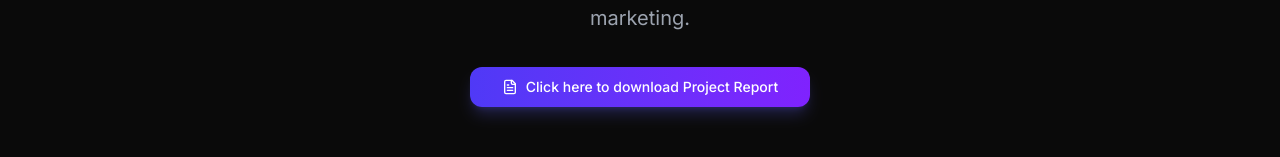
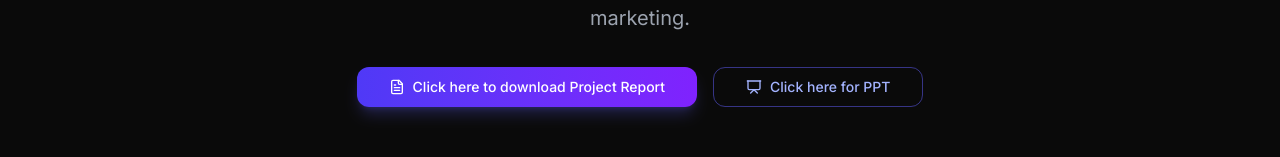
Before and after one commit to notsookunall/ad-pulse, a React (Vite) app: page /about in a window 1280 px wide. Shown: the part 422-579 px from the top of the page. Built offline with nearby package versions, Linux system fonts and the light colour scheme; no server answers.

Commit message:
feat: add PPT link button to About page

```diff
--- a/src/pages/About.tsx
+++ b/src/pages/About.tsx
@@ -1,4 +1,4 @@
-import { Bot, LineChart, ShieldCheck, Zap, Globe, Users, Target, Rocket, FileText } from "lucide-react";
+import { Bot, LineChart, ShieldCheck, Zap, Globe, Users, Target, Rocket, FileText, Presentation } from "lucide-react";
 import { Link } from "react-router-dom";
 import { Button } from "@/components/ui/Button";
 
@@ -22,15 +22,27 @@ export default function About() {
           <p className="text-xl text-muted-foreground leading-relaxed mb-8">
             An advanced AI-Powered Digital Advertising Management System with a dedicated Client Dashboard, designed to revolutionize transparency and efficiency in digital marketing.
           </p>
-          <div className="flex justify-center">
+          <div className="flex flex-col sm:flex-row justify-center gap-4">
             <a
               href="https://docs.google.com/document/d/1eCFVudcFL9r9m9viLJsv28kBb54zxWyz/edit?usp=sharing&ouid=113583490983605706815&rtpof=true&sd=true"
               target="_blank"
               rel="noopener noreferrer"
+              className="w-full sm:w-auto"
             >
-              <Button variant="gradient" className="gap-2 shadow-indigo-500/25 shadow-lg px-8">
+              <Button variant="gradient" className="w-full gap-2 shadow-indigo-500/25 shadow-lg px-8">
                 <FileText className="w-4 h-4" />
                 Click here to download Project Report
+              </Button>
+            </a>
+            <a
+              href="https://docs.google.com/presentation/d/1z3UTPLc4m4ub4Vc6OaD26b8x38nNRGwa/edit?usp=sharing&ouid=113583490983605706815&rtpof=true&sd=true"
+              target="_blank"
+              rel="noopener noreferrer"
+              className="w-full sm:w-auto"
+            >
+              <Button variant="outline" className="w-full gap-2 px-8 border-indigo-500/50 text-indigo-300 hover:bg-indigo-500/10 hover:text-indigo-200">
+                <Presentation className="w-4 h-4" />
+                Click here for PPT
               </Button>
             </a>
           </div>
```
